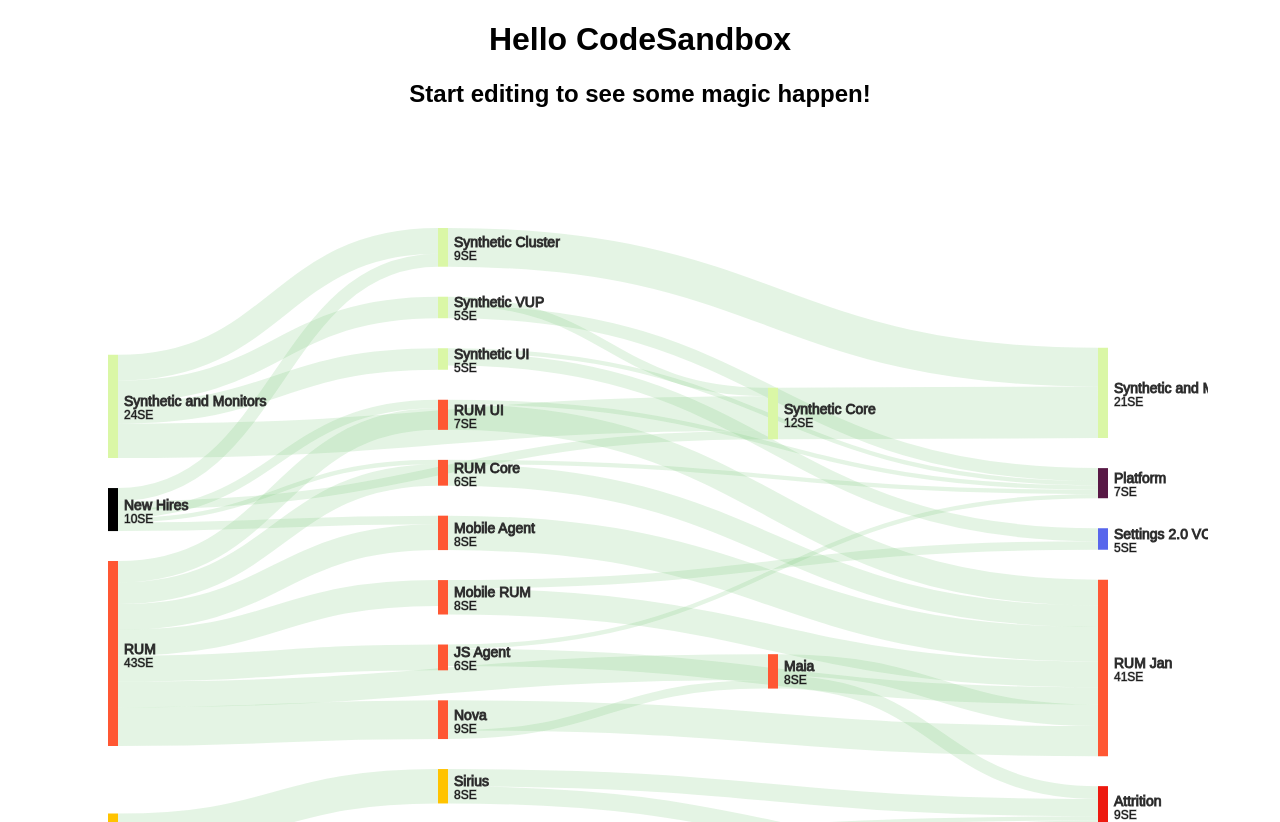
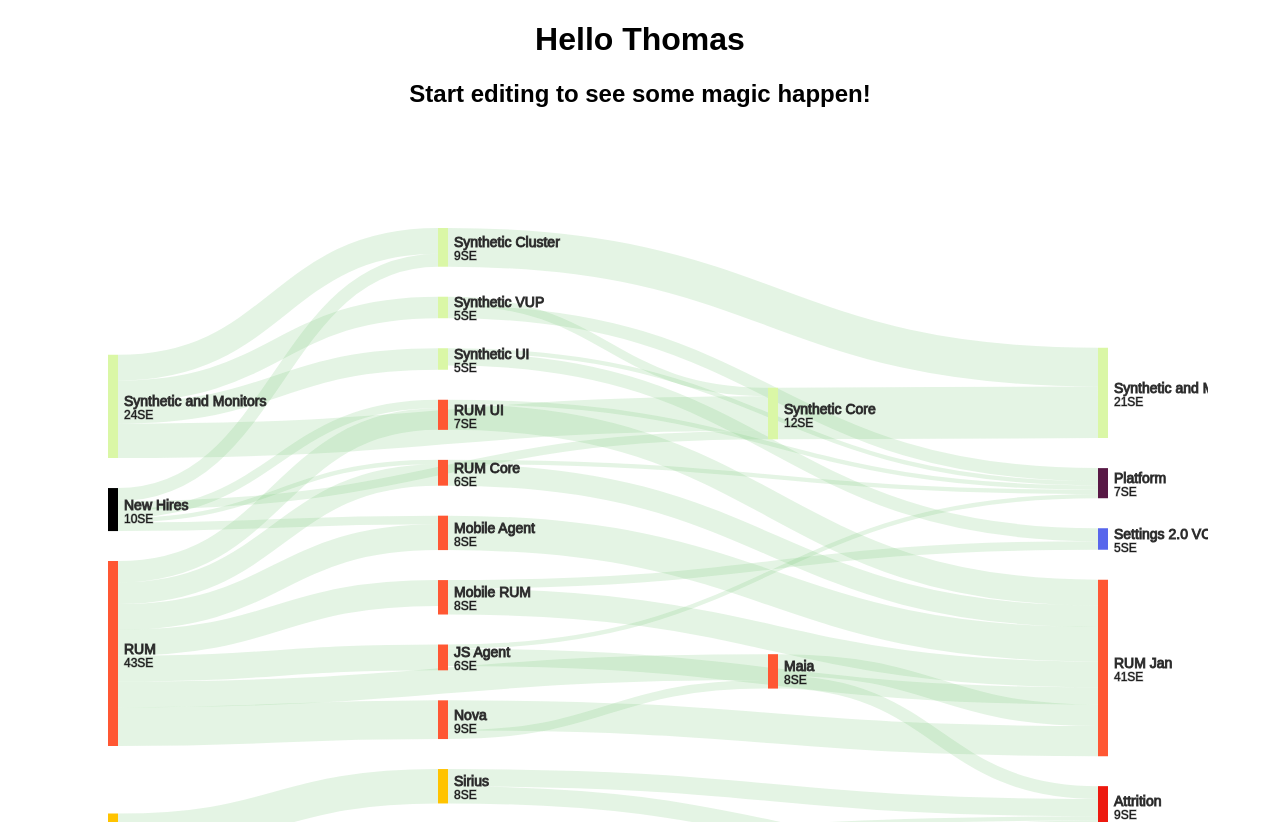
Before and after one commit to tufelix/flow-analysis-tsx, a React (Create React App) app: page / in a window 1280 px wide. Shown: the top 822 px of the page. Built offline with nearby package versions, Linux system fonts and the light colour scheme.

Commit message:
initial commit

```diff
--- a/src/App.tsx
+++ b/src/App.tsx
@@ -4,7 +4,7 @@ import Flow from "./Flow";
 export default function App() {
   return (
     <div className="App">
-      <h1>Hello CodeSandbox</h1>
+      <h1>Hello Thomas</h1>
       <h2>Start editing to see some magic happen!</h2>
       <Flow />
     </div>
```
